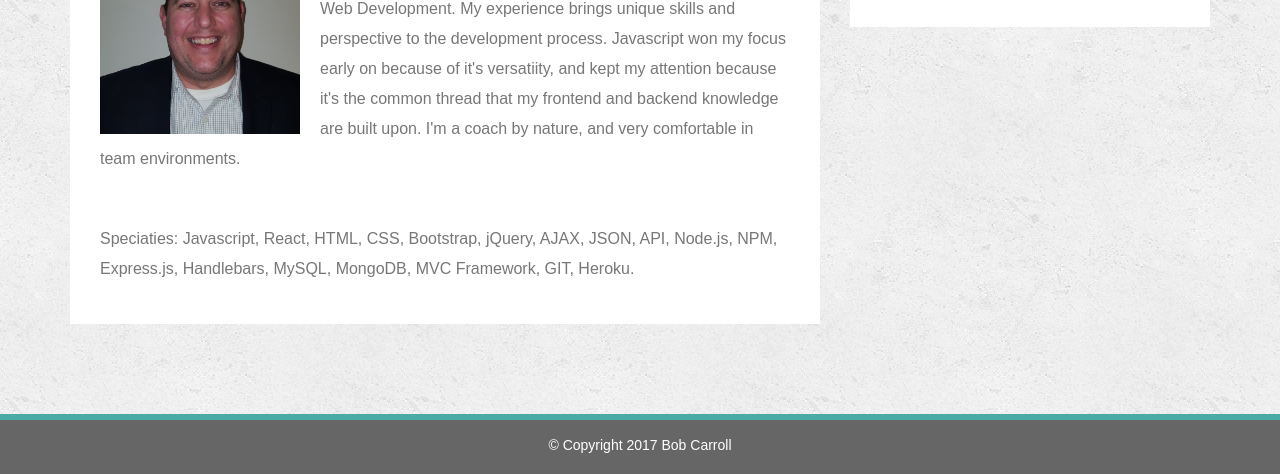
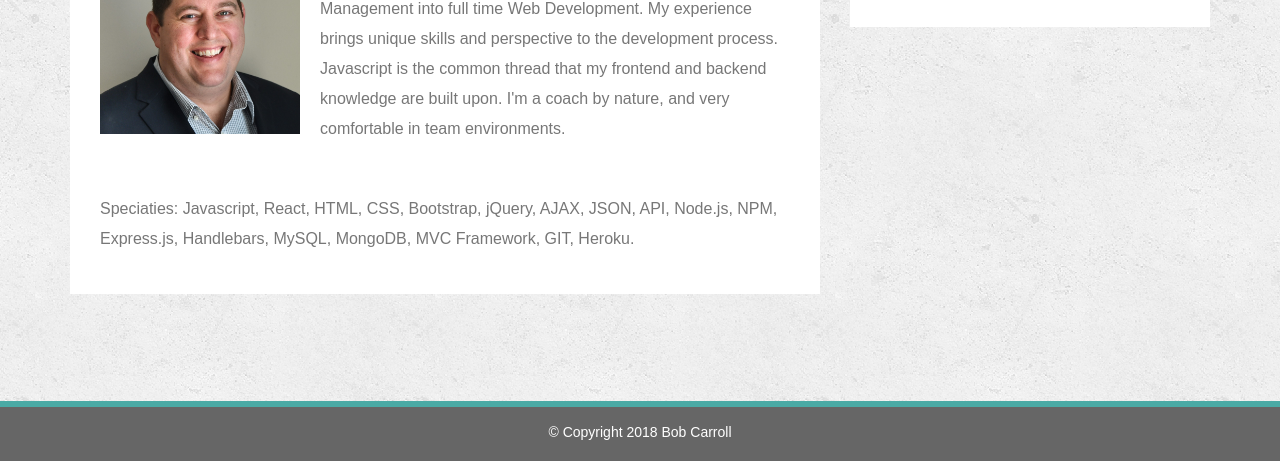
Before and after one commit to codebob44/Bootstrap-Portfolio, a plain HTML site: page index.html in a window 1280 px wide. Shown: the part 339-813 px from the top of the page. Drawn offline with nearby package versions, Linux system fonts and the light colour scheme.

Commit message:
new picture

```diff
--- a/index.html
+++ b/index.html
@@ -56,8 +56,8 @@
             <article class="about-me-content">
               <h1 class="about-me-header">About Me</h1>
               <hr class="about-me-hr"/>
-              <img src="assets/images/bc4.jpg" alt="" id="bob-image"/>
-              <p>Curiosity drives my passions, javascript codes my ideas along the way. I'm a lifelong learner transitioning from Sales into full time Web Development. My experience brings unique skills and perspective to the development process.  Javascript won my focus early on because of it's versatiity, and kept my attention because it's the common thread that my frontend and backend knowledge are built upon. I'm a coach by nature, and very comfortable in team environments.</p>
+              <img src="assets/images/bob2.jpg" alt="" id="bob-image"/>
+              <p>Curiosity drives my passions, javascript codes my ideas along the way. I'm a lifelong learner transitioning from Sales and Event Management into full time Web Development. My experience brings unique skills and perspective to the development process. Javascript is the common thread that my frontend and backend knowledge are built upon. I'm a coach by nature, and very comfortable in team environments.</p>
               <br/>
               <p>Speciaties: Javascript, React, HTML, CSS, Bootstrap, jQuery, AJAX, JSON, API, Node.js, NPM, Express.js, Handlebars, MySQL, MongoDB, MVC Framework, GIT, Heroku.</p>
             </article>
@@ -88,7 +88,7 @@
     <footer class="footer">
       <div class="two-toned-footer-color"></div>
       <p class="text-muted text-muted-footer text-center">
-        &copy; Copyright 2017 Bob Carroll
+        &copy; Copyright 2018 Bob Carroll
       </p>
     </footer>
     <!-- End of footer -->
```
Also changed, not shown: contact.html (+1 -1 lines), portfolio.html (+1 -1 lines), assets/images/bob.jpg (added), assets/images/bob2.jpg (added).
